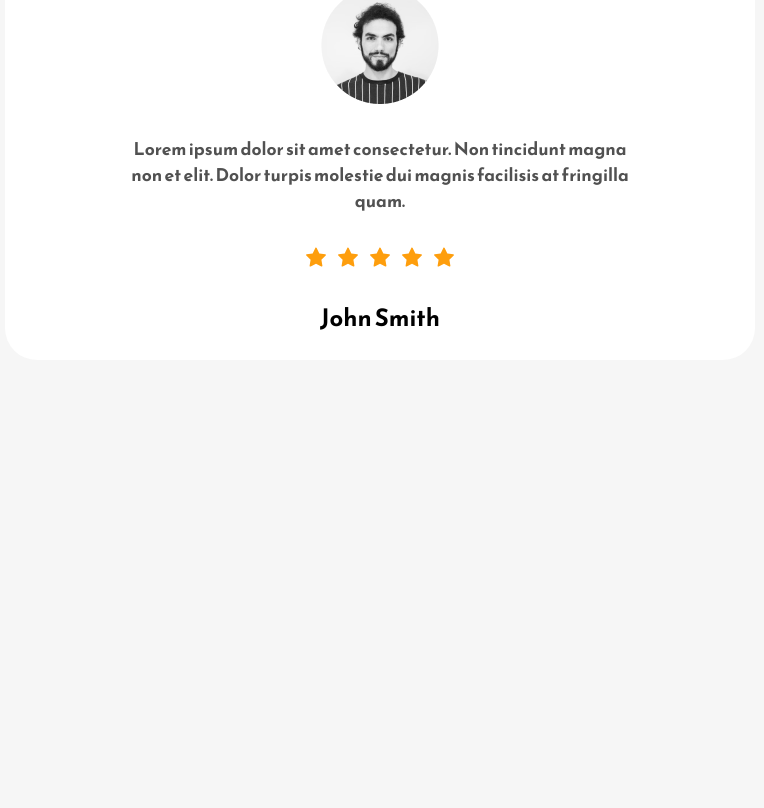
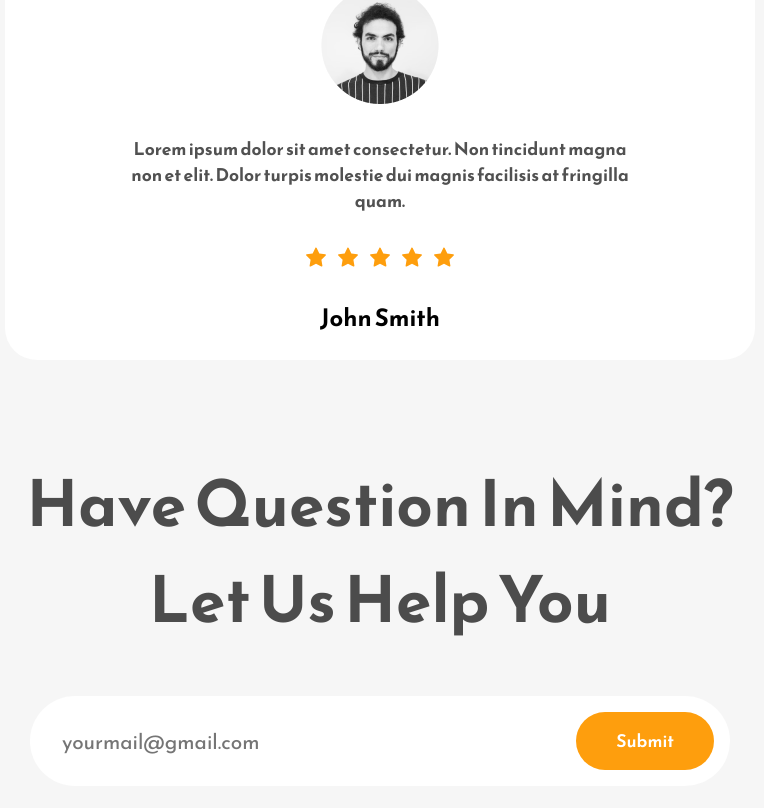
Before and after one commit to chathuradissanayake/Foodie-LandingPage-React, a React (Create React App) app: page / in a window 1280 px wide. Shown: the part 3586-4394 px from the top of the page, without its empty margins (260-1024 px from the left). Before the commit the page ends 3978 px from the top, so only its background shows below. Built offline with nearby package versions, Linux system fonts and the light colour scheme.

Commit message:
Contact section

```diff
--- a/src/App.js
+++ b/src/App.js
@@ -1,5 +1,6 @@
 import './App.css';
 import About from './Components/About';
+import Contact from './Components/Contact';
 import Home from './Components/Home';
 import Testimonial from './Components/Testimonial';
 import Work from "./Components/Work";
@@ -11,6 +12,7 @@
       <About/>
       <Work/>
       <Testimonial/>
+      <Contact/>
     </div>
   );
 }
--- a/src/Components/Contact.js
+++ b/src/Components/Contact.js
@@ -2,7 +2,14 @@
 
 const Contact = () => {
   return (
-    <div>Contact</div>
+    <div className='contact-page-wrapper'>
+        <h1 className='primary-heading'>Have Question In Mind?</h1>
+        <h1 className='primary-heading'>Let Us Help You</h1>
+        <div className='contact-form-container'>
+            <input type='text' placeholder='yourmail@gmail.com'/>
+            <button className='secondary-button'>Submit</button>
+        </div>
+    </div>
   )
 }
 
```
